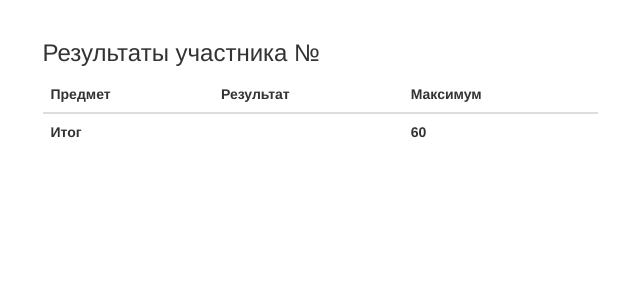
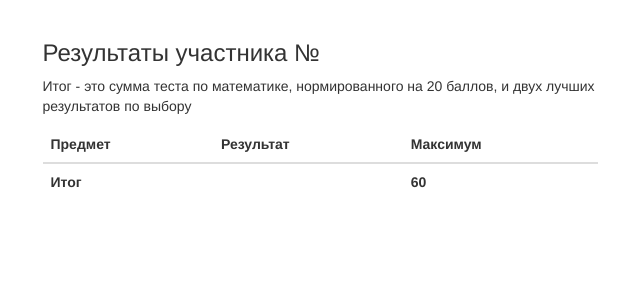
Before and after one commit to daniil-konovalenko/int-application-results, a Flask app: template app/templates/results.html in a window 1280 px wide. Shown: the part 52-352 px from the top of the page, without its empty margins (320-960 px from the left). Run offline with Flask 2, Linux system fonts and the light colour scheme; the template is opened without the code that fills it, so the values that code supplies are empty; parts of the project's set-up code (start-up, migrations or seed data) failed here and were passed over; some libraries are stand-ins or nearby versions.

Commit message:
Added caption

```diff
--- a/app/templates/results.html
+++ b/app/templates/results.html
@@ -1,6 +1,7 @@
 {% extends "base.html" %}
 {% block content %}
 <h3>Результаты участника  №{{ student_id }}</h3>
+<p>Итог - это сумма теста по математике, нормированного на 20 баллов, и двух лучших результатов по выбору</p>
 
 <table class="table table-hover">
     <thead>
```
